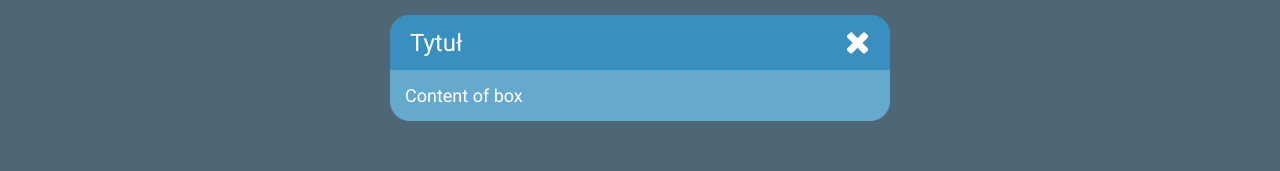
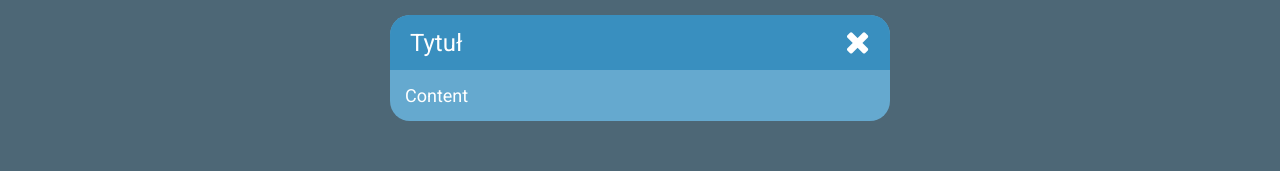
Before and after one commit to kpagacz/wiki-on-fire, a Vue app in the folder frontend/: page / in a window 1280 px wide. Both pictures are taken after a click on the button "Open info box". Shown: the part 332-503 px from the top of the page. Built offline with nearby package versions, Linux system fonts and the light colour scheme.

Commit message:
[change] using vue slot instead of prop

```diff
--- a/frontend/src/App.vue
+++ b/frontend/src/App.vue
@@ -11,7 +11,7 @@
       </router-view>
 
     </div>
-    <wof-info-box title="Tytuł" v-if="this.isBoxVisible" :type="this.type" @close="closeBox" />
+    <wof-info-box title="Tytuł" v-if="this.isBoxVisible" :type="this.type" @close="closeBox" >Content</wof-info-box>
     <wof-footer/>
   </main>
 </template>
--- a/frontend/src/components/WofInfoBox.vue
+++ b/frontend/src/components/WofInfoBox.vue
@@ -10,7 +10,7 @@
             </th>
         </tr>
         <tr>
-        <th colspan="2" id="content">{{ content }}</th>
+        <th colspan="2" id="content"><slot></slot></th>
         </tr>
     </table>
     </wof-popper>
```
